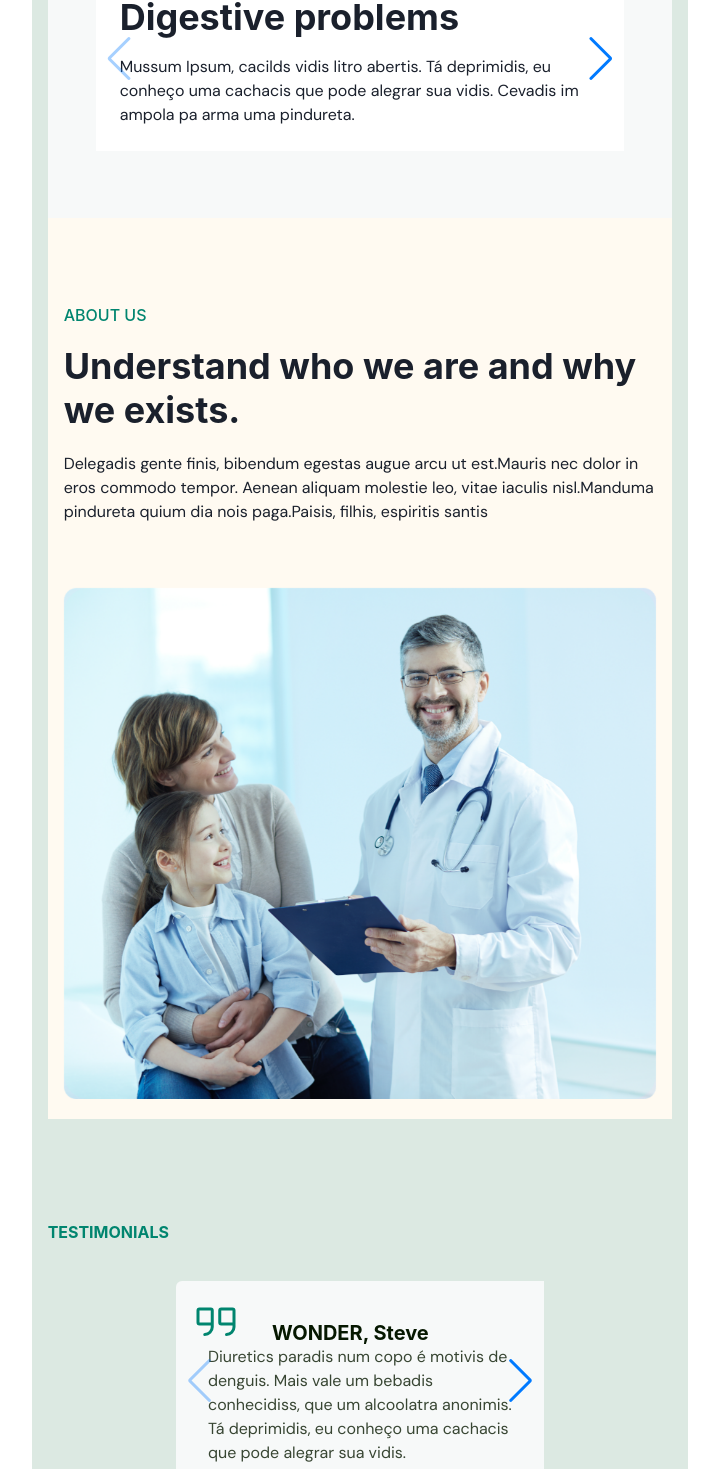
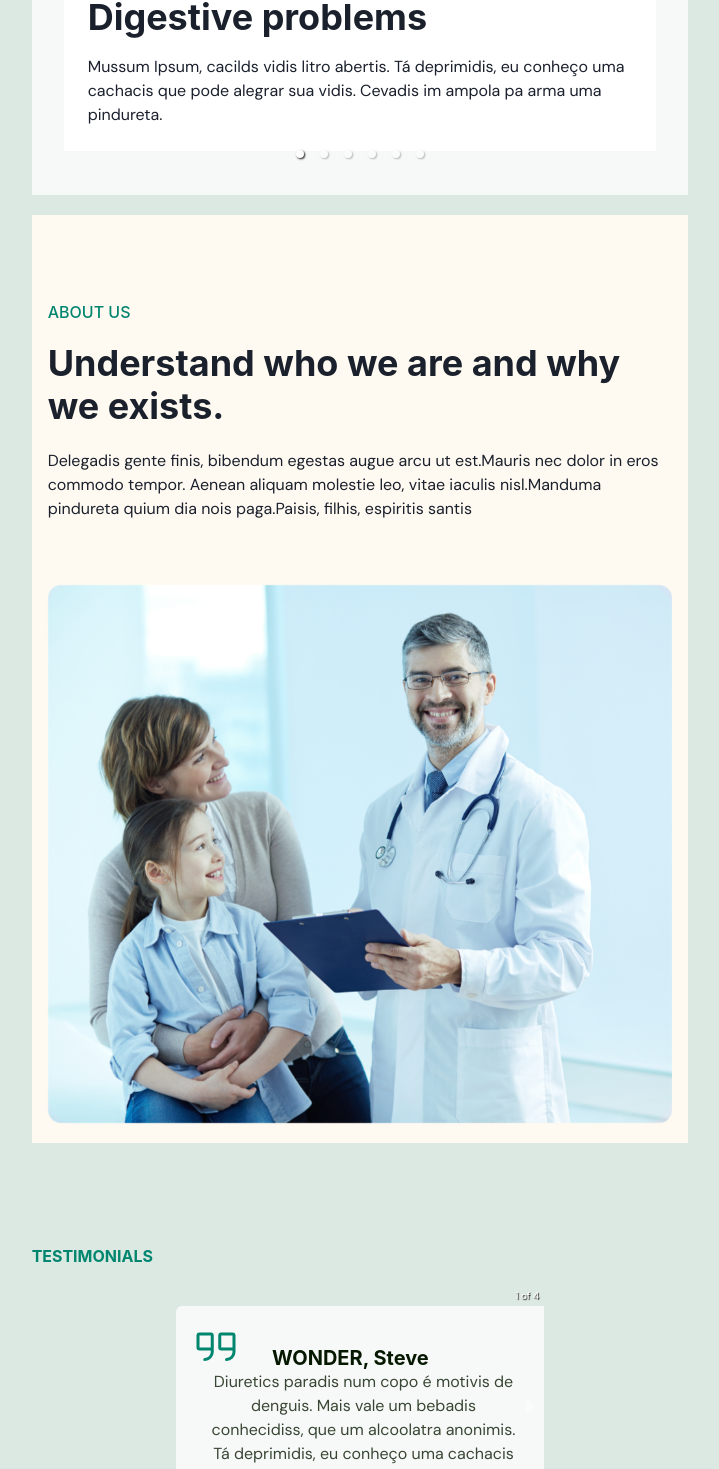
Before and after one commit to ssdev-95/nlw-return-doctor-care, a React (Vite) app: page / in a window 1280 px wide. Shown: the part 1816-3285 px from the top of the page, without its empty margins (280-999 px from the left). Built offline with nearby package versions, Linux system fonts and the light colour scheme.

Commit message:
[FIX] Some style adjustments

```diff
--- a/package.json
+++ b/package.json
@@ -15,6 +15,7 @@
     "phosphor-react": "^1.4.1",
     "react": "^18.0.0",
     "react-dom": "^18.0.0",
+    "react-responsive-carousel": "^3.2.23",
     "react-reveal": "^1.2.2",
     "sass": "^1.51.0",
     "swiper": "^8.1.5"
--- a/src/App.jsx
+++ b/src/App.jsx
@@ -38,9 +38,10 @@ function App() {
 
   return (
     <Container
-			width="100vw"
+			minW="100vw"
 			minH="100vh"
 			bg="brand.green.light1"
+			p={0}
 		>
       <Header hasScrolled={hasScrolled} />
 			<HomeSection />
--- a/src/components/footer.jsx
+++ b/src/components/footer.jsx
@@ -13,9 +13,9 @@ export function Footer() {
 		<Container
 			as="footer"
 			bg="brand.green.def"
-			w="full"
+			minW="100vw"
 			py="4rem"
-			px="1.5rem"
+			pl="1.5rem"
 			color="#f0f2f5"
 			display="flex"
 			flexDirection="column"
--- a/src/components/header.jsx
+++ b/src/components/header.jsx
@@ -20,7 +20,7 @@ export function Header({ hasScrolled }) {
 	return (
 		<Container
 			as="header"
-			width="100vw"
+			minW="100vw"
 			height="3.499rem"
 			p="1rem 0 1rem 1rem"
 			display="flex"
@@ -62,7 +62,15 @@ export function Header({ hasScrolled }) {
 				<Menu isOpen={isOpen} onClose={onClose} />
 			</> :
 			<>
-				<Flex as="nav" gap={4} color="brand.green.def">
+				<Flex
+					as="nav"
+					gap={4}
+					color={
+						hasScrolled ?
+						'brand.green.light1' :
+						'brand.green.def'
+					}
+				>
 					<Link href="#home">Home</Link>
 					<Link href="#services">Services</Link>
 					<Link href="#about">About</Link>
@@ -72,9 +80,17 @@ export function Header({ hasScrolled }) {
 				<Button
 					bg="tranparent"
 					borderWidth="2px"
-					borderColor="brand.green.def"
+					borderColor={
+						hasScrolled ?
+						'brand.green.light1' :
+						'brand.green.def'
+					}
 					borderRadius="full"
-					color="brand.green.def"
+					color={
+						hasScrolled ?
+						'brand.green.light1' :
+						'brand.green.def'
+					}
 					size="md"
 					mr="1rem"
 			  >
--- a/src/components/sections/services.jsx
+++ b/src/components/sections/services.jsx
@@ -1,14 +1,10 @@
-import { Navigation } from 'swiper'
-import { Swiper, SwiperSlide } from 'swiper/react'
-import 'swiper/css'
-import 'swiper/css/navigation'
-
 import {
 	Container, Box, Flex, Text, Heading, Icon
 } from '@chakra-ui/react'
 
 import { Check } from 'phosphor-react'
 import Fade from 'react-reveal/Fade'
+import { Carousel } from '../slider'
 
 export function ServicesSection() {
 	const services = [
@@ -49,15 +45,8 @@ export function ServicesSection() {
 			<Container id="services" pt="5.5rem" textAlign="center" mt="-11rem">
 				<Heading as="h3" color="brand.green.def" size="sm" fontWeight="500">SERVICES</Heading>
 				<Heading w="15.75rem" m="0 auto" size="2xl">How can we help to make you feel better?</Heading>
-			<Container maxW="fit-content">
-				<Swiper
-					spaceBetween={50}
-					slidesPerView={1}
-					modules={[Navigation]}
-					navigation
-				>
+				<Carousel showArrows={true}>
 				{services.map((service, index) => (
-				<SwiperSlide>
 				<Box
 					p={6}
 					my={6}
@@ -83,10 +72,8 @@ export function ServicesSection() {
 						<Text>Mussum Ipsum, cacilds vidis litro abertis. Tá deprimidis, eu conheço uma cachacis que pode alegrar sua vidis. Cevadis im ampola pa arma uma pindureta.</Text>
 					</Flex>
 				</Box>
-				</SwiperSlide>
 				))}
-				</Swiper>
-				</Container>
+				</Carousel>
 			</Container>
 			</Fade>
 		</Container>
--- a/src/components/sections/testimonials.jsx
+++ b/src/components/sections/testimonials.jsx
@@ -1,7 +1,4 @@
-import { Navigation } from 'swiper'
-import { Swiper, SwiperSlide } from 'swiper/react'
-import 'swiper/css'
-import 'swiper/css/navigation'
+import { Carousel } from '../slider'
 
 import {
 	Container, Heading, Text
@@ -38,22 +35,16 @@ export function TestimonialsSection() {
 				TESTIMONIALS
 			</Heading>
 			<Container maxW="400px">
-			<Swiper
-				spaceBetween={50}
-				slidesPerView={1}
-				modules={[Navigation]}
-				navigation
-			>
+			<Carousel showArrows={true}>
 				{authors.map(author => (
-					<SwiperSlide
+					<Quote
 						key={`${author.split(', ').join('-')}`}
+						author={author}
 					>
-					 <Quote	author={author}	>
-							<Text>{testimony}</Text>
-						</Quote>
-					</SwiperSlide>
+						<Text>{testimony}</Text>
+					</Quote>
 				))}
-			</Swiper>
+			</Carousel>
 			</Container>
 			</Fade>
 		</Container>
--- /dev/null
+++ b/src/components/slider.jsx
@@ -0,0 +1,14 @@
+import {
+	Carousel as RCarousel
+} from 'react-responsive-carousel'
+import { Container } from '@chakra-ui/react'
+
+import 'react-responsive-carousel/lib/styles/carousel.min.css'
+
+export function Carousel({children}) {
+	return (
+		<RCarousel>
+			{ children }
+		</RCarousel>
+	)
+}
--- a/src/styles/globals.scss
+++ b/src/styles/globals.scss
@@ -5,6 +5,7 @@
   font-family: 'DM Sans', sans-serif;
   -webkit-font-smoothing: antialiased;
   -moz-osx-font-smoothing: grayscale;
+	scroll-behavior: smooth;
 }
 
 html {
```
Also changed, not shown: 1 other file (tests, documents, lock files or other folders).
